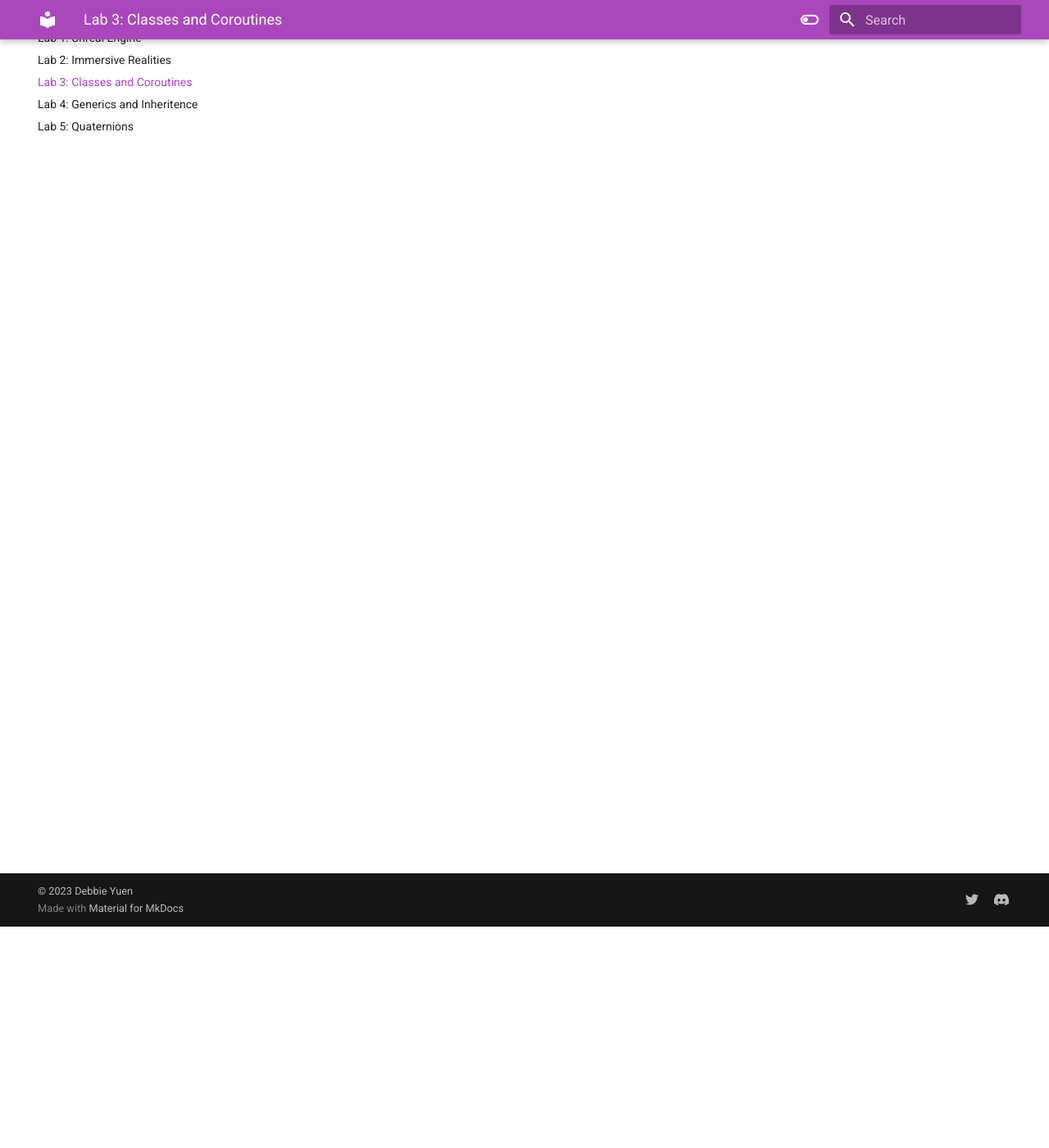
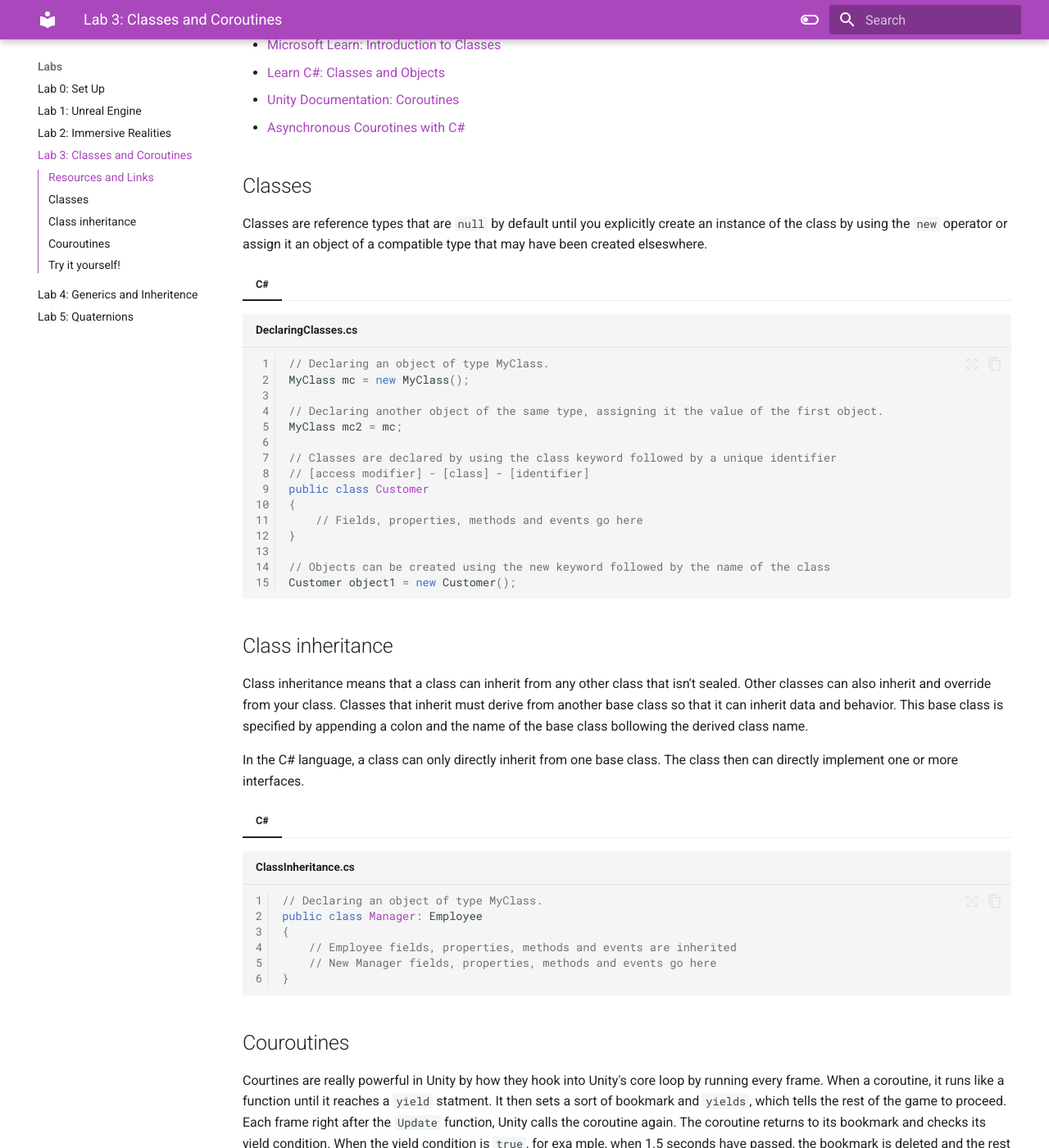
Before and after one commit to usc-ctin583/usc-ctin583.github.io, an MkDocs documentation site: the page built from docs/Labs/lab3.md, in a window 1280 px wide and 1400 px high, scrolled down 270 px. Shown: the whole window at 82% size. Built offline with MkDocs 1.6.1 and Material for MkDocs 9.7.7, drawn with Linux system fonts in a browser that asks for light colours; some of the changed text lies outside the part shown.

Commit message:
update lab 3

````diff
--- a/docs/Labs/lab3.md
+++ b/docs/Labs/lab3.md
@@ -1,3 +1,106 @@
 # Lab 3: Classes and Coroutines
 
-Lab dfasfd
+## Resources and Links
+* [Unity Learn: Classes](https://learn.unity.com/tutorial/classes-5)
+* [Microsoft Learn: Introduction to Classes](https://learn.microsoft.com/en-us/dotnet/csharp/fundamentals/types/classes)
+* [Learn C#: Classes and Objects](https://www.codecademy.com/learn/build-web-apps-asp-net-intermediate-c-sharp/modules/learn-csharp-classes/cheatsheet)
+* [Unity Documentation: Coroutines](https://docs.unity3d.com/Manual/Coroutines.html)
+* [Asynchronous Courotines with C#](https://learn.microsoft.com/en-us/events/dotnetconf-2020/asynchronous-courotines-with-c)
+
+
+## Classes
+Classes are reference types that are `null` by default until you explicitly create an instance of the class by using the `new` operator or assign it an object of a compatible type that may have been created elseswhere.
+
+=== "C#"
+
+``` c# title="DeclaringClasses.cs" linenums="1"
+// Declaring an object of type MyClass.
+MyClass mc = new MyClass();
+
+// Declaring another object of the same type, assigning it the value of the first object.
+MyClass mc2 = mc;
+
+// Classes are declared by using the class keyword followed by a unique identifier
+// [access modifier] - [class] - [identifier]
+public class Customer
+{
+    // Fields, properties, methods and events go here
+}
+
+// Objects can be created using the new keyword followed by the name of the class
+Customer object1 = new Customer();
+
+```
+## Class inheritance
+Class inheritance means that a class can inherit from any other class that isn't sealed. Other classes can also inherit and override from your class. Classes that inherit must derive from another base class so that it can inherit data and behavior. This base class is specified by appending a colon and the name of the base class bollowing the derived class name.
+
+In the C# language, a class can only directly inherit from one base class. The class then can directly implement one or more interfaces.
+
+=== "C#"
+
+``` c# title="ClassInheritance.cs" linenums="1"
+// Declaring an object of type MyClass.
+public class Manager: Employee
+{
+    // Employee fields, properties, methods and events are inherited
+    // New Manager fields, properties, methods and events go here
+}
+
+```
+## Couroutines
+Courtines are really powerful in Unity by how they hook into Unity's core loop by running every frame. When a coroutine, it runs like a function until it reaches a `yield` statment. It then sets a sort of bookmark and `yields`, which tells the rest of the game to proceed. Each frame right after the `Update` function, Unity calls the coroutine again. The coroutine returns to its bookmark and checks its yield condition. When the yield condition is `true`, for exa mple, when 1.5 seconds have passed, the bookmark is deleted and the rest of the coroutine function runs as usual. Coroutines are functions and you call them with the following syntax.
+
+**When to use couroutines in Unity:**
+
+* Create repeating actions
+* To run an animation or play a sound that doesn't change the game state
+
+=== "C#"
+
+``` c# linenums="1"
+// Coroutine basic setup
+StartCoroutine(PlayFlagpoleAnimation());
+
+IEnumerator PlayFlagpoleAnimation()
+{
+    // Do stuff
+    yield return someCondition;
+    // Do more stuff
+}
+
+```
+
+Below is an example of Unity's built-in `WaitForSeconds` coroutine. While working in Unity, the coroutine you will use the most (by far) is Unity's built-in `WaitForSeconds` coroutine. The `yield` keyword means *keep going with the rest of the game*. Everything after the `return` is called the yield condition. It is something that will eventually be true. For example, afte 1.5 seconds have passed.
+
+=== "C#"
+
+``` c# linenums="1"
+// Do stuff
+// Then wait
+yield return new WaitForSeconds(1.5f);
+
+// Everything after the yield happens after 1.5 seconds
+
+```
+
+The coroutine function can have more than one yield statement. It works the same way; the "bookmark" just moves to the latest yield statement.
+
+=== "C#"
+
+``` c# linenums="1"
+// Do stuff
+// Then wait 1.5 seconds
+yield return new WaitForSeconds(1.5f);
+
+// Do stuff
+// Then wait 2 seconds
+yield return new WaitForSeconds(2.0f);
+
+```
+
+## Try it yourself!
+!!! note "Coroutines and Classes"
+
+    Follow along Unity Learn's Intermediate tutorial on [C# Coroutines](https://www.youtube.com/watch?v=5L9ksCs6MbE&ab_channel=Unity). Then watch [Coroutines in Unity](https://www.youtube.com/watch?v=kUP6OK36nrM&t=186s&ab_channel=GameDevBeginner) and [Ienumerator & Corountine in Unity](https://www.youtube.com/watch?v=CU1GHT9tHqQ&ab_channel=DaniKrossing)
+
+    ![Image title](../Labs/Screenshot%202023-10-02%20at%2011.20.39%20AM.png)
````
Also changed, not shown: docs/Projects/project1.md (+1 -0 lines), docs/Labs/Screenshot 2023-10-02 at 11.20.39 AM.png (added).
